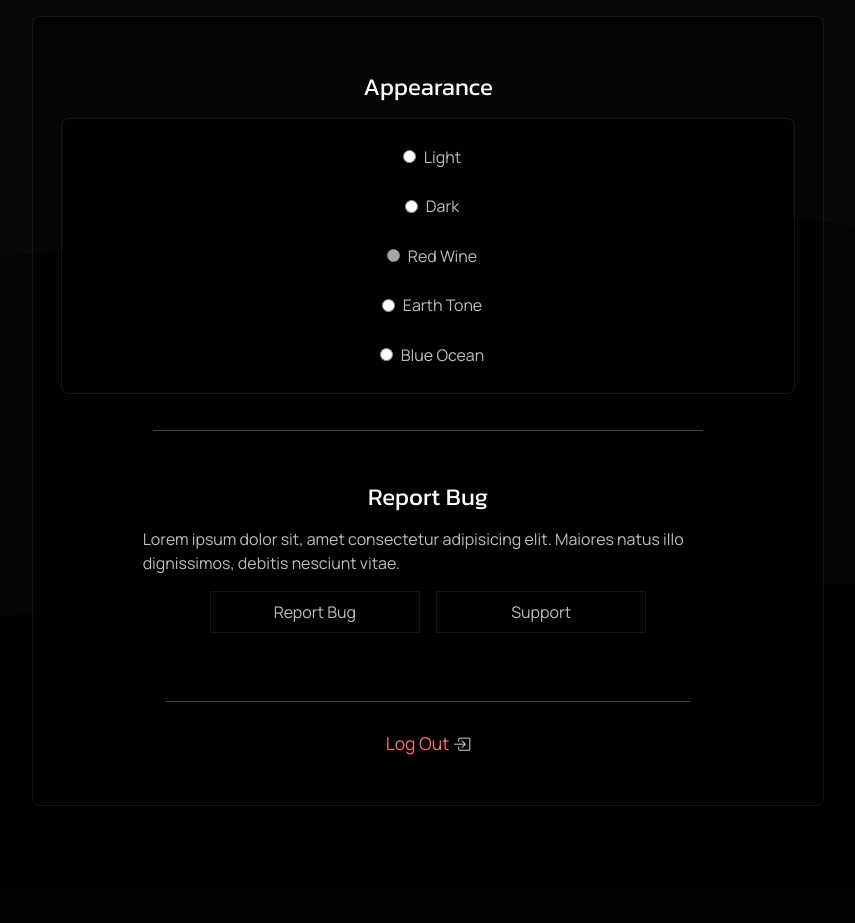
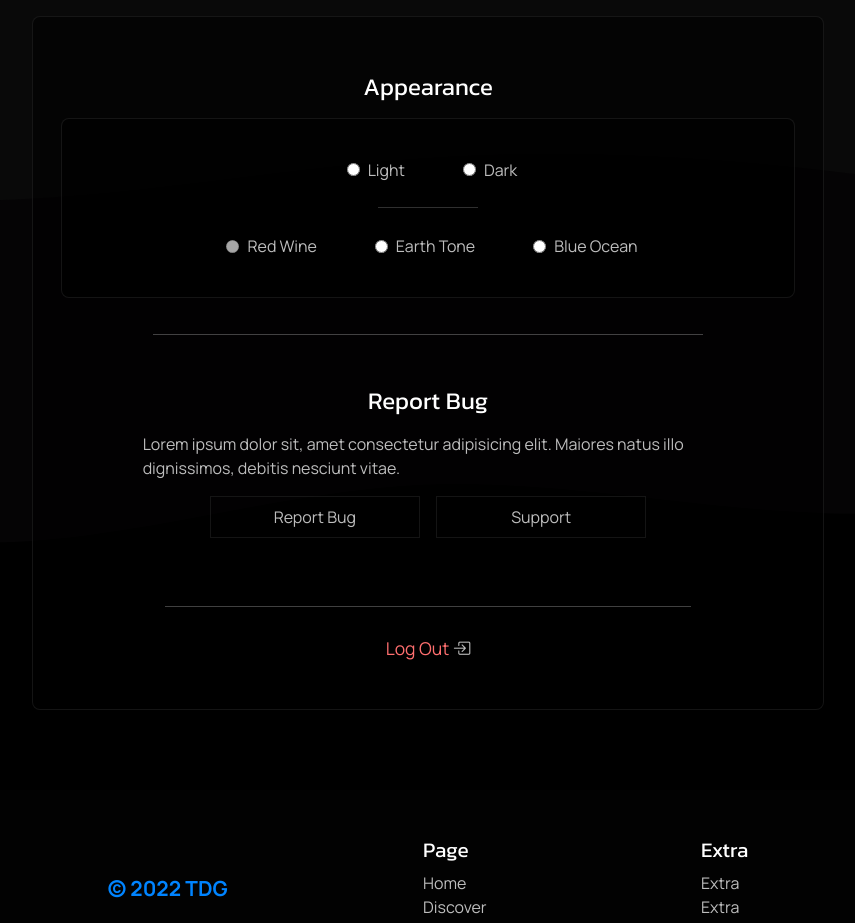
Before and after one commit to TDG-Org/Statue-Status, a React (Create React App) app in the folder client/: page /settings in a window 1280 px wide. Shown: the part 920-1843 px from the top of the page, without its empty margins (422-1277 px from the left). Built offline with nearby package versions, Linux system fonts and the light colour scheme.

Commit message:
changing hover effect on theme buttons

```diff
--- a/client/src/pages/Settings/SettingsPage.jsx
+++ b/client/src/pages/Settings/SettingsPage.jsx
@@ -86,7 +86,7 @@ const SettingsPage = () => {
 
                 {/* default Themes  */}
 
-                <div className="defaut-themes">
+                <div className="default-themes">
 
                   {/* Light  */}
                   <div className="light-theme-btn theme-btn">
@@ -101,6 +101,8 @@ const SettingsPage = () => {
                   </div>
 
                 </div>
+
+                <hr />
 
                 {/* Special Theme  */}
 
--- a/client/src/pages/Settings/SettingsPage.scss
+++ b/client/src/pages/Settings/SettingsPage.scss
@@ -146,9 +146,23 @@
       border-radius: 8px;
       border: 1px solid $low-dark-clr;
 
+      .default-themes, .special-themes {
+        display: flex;
+        flex-direction: row;
+        margin: .75rem 0;
+      }
+
+      hr {
+        width: 100px;
+        color: $mid-light-clr;
+        margin: 0;
+      }
+
       .theme-btn {
         padding: .8rem 1rem;
-        border-radius: 8px;
+        margin: 0 .5rem;
+        border-radius: 10px;
+        border: 1px solid transparent;
         display: flex;
         flex-direction: row;
         justify-content: center;
@@ -156,6 +170,9 @@
         transition: all 250ms ease;
 
         &:hover {
+
+          border: 1px solid transparent;
+
 
           label {
             color: $light-clr;
@@ -180,21 +197,24 @@
       // Light
       .light-theme-btn {
         &:hover {
-          border: 1px solid $light-clr;
+          border-bottom: 1px solid $light-clr;
+          border-top: 1px solid $light-clr;
         }
       }
 
       // Dark
       .dark-theme-btn {
         &:hover {
-          border: 1px solid $mid-light-clr;
+          border-bottom: 1px solid $mid-light-clr;
+          border-top: 1px solid $mid-light-clr;
         }
       }
 
       // Red
       .red-theme-btn {
         &:hover {
-          border: 1px solid $red-clr;
+          border-bottom: 1px solid $red-clr;
+          border-top: 1px solid $red-clr;
         }
       }
     }
```
